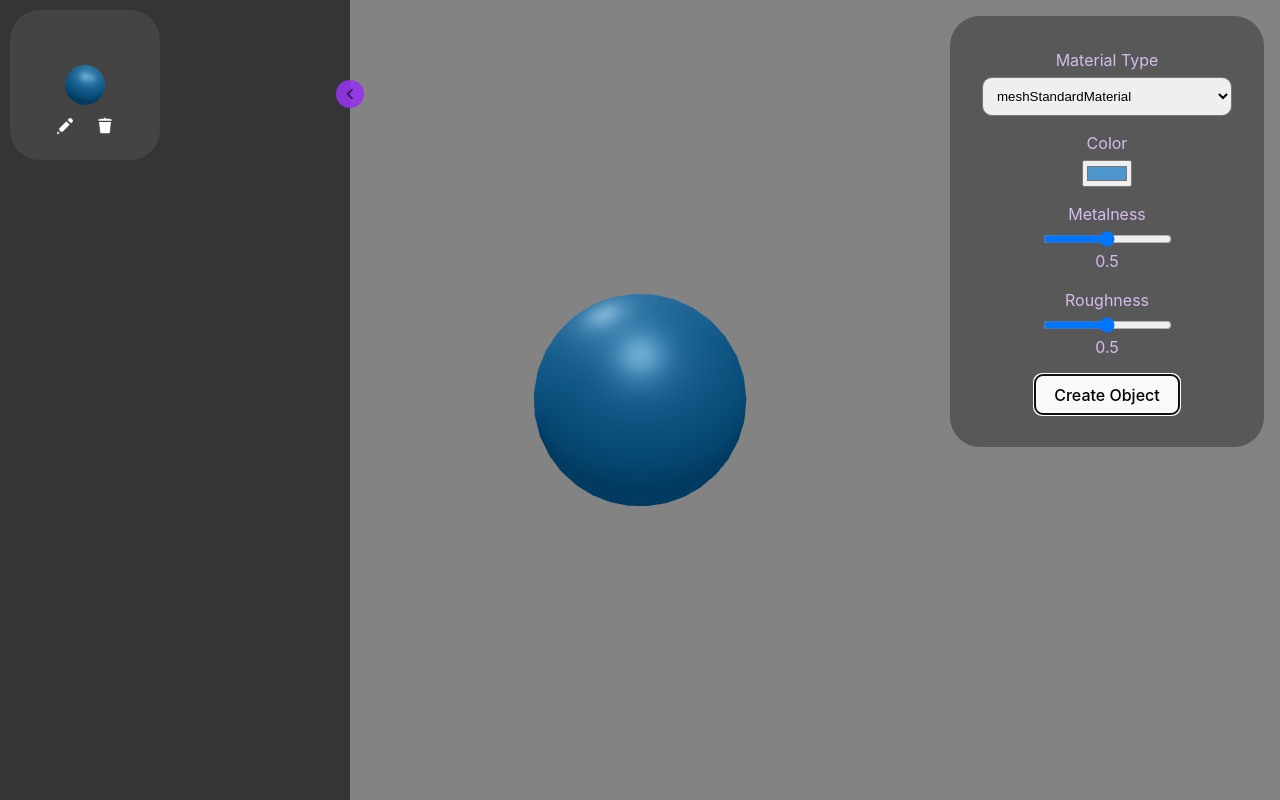
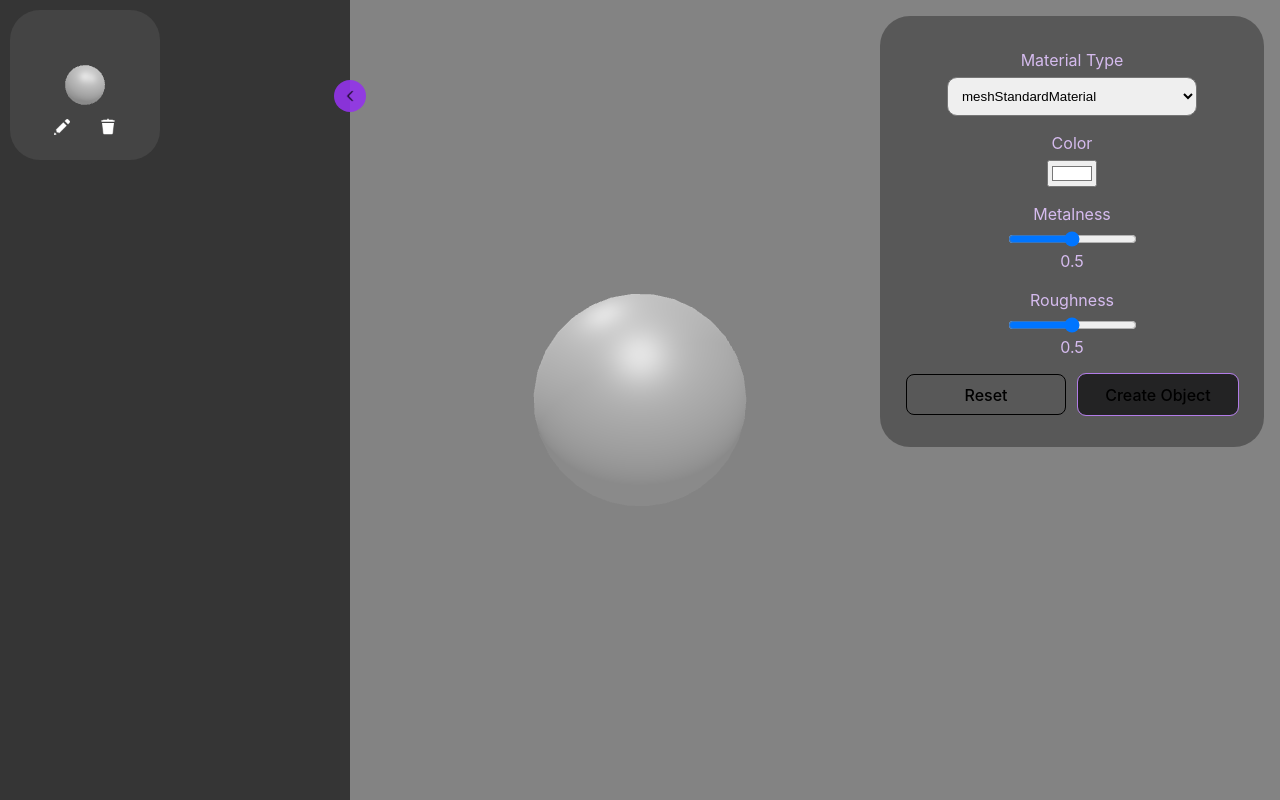
Before and after one commit to GarimaB06/MaterialPlayground, a React (Vite) app: page / in a window 1280 px wide. Both pictures are taken after a click on the button "Create Object". Built offline with nearby package versions, Linux system fonts and the light colour scheme.

Commit message:
update styling and improve user interactions

```diff
--- a/src/App.css
+++ /dev/null
@@ -1,177 +0,0 @@
-/* Desktop Styles */
-
-body {
-}
-
-.side-button {
-	border-radius: 0px;
-	position: absolute;
-	top: 0;
-	right: 0;
-	width: 5px;
-	height: 100vh;
-	cursor: ew-resize;
-	border: none;
-	background-color: transparent;
-	z-index: 2;
-}
-.side-button:hover {
-	border-right: 1.5px #9333eae6 solid;
-	border-radius: 0px;
-}
-
-.side-button:active {
-	border-right: 1.5px #9333eae6 solid;
-}
-.side-button:focus {
-	outline: none;
-}
-
-.arrow-button {
-	position: absolute;
-	top: 10%;
-	right: 0;
-	padding: 8px;
-	max-width: 12px;
-	max-height: 12px;
-	background-color: #9333eae6;
-	border-radius: 50%;
-	cursor: pointer;
-	transform: translate(+50%);
-	z-index: 4;
-}
-.arrow-button:hover {
-	background-color: #bc80f8e6;
-}
-.resizing .side-bar,
-.resizing .material-preview {
-	transition: none;
-}
-.side-bar {
-	height: 100vh;
-	/* overflow: auto; */
-	position: absolute;
-	background-color: #353535;
-	transition: width 0.3s;
-	z-index: 4;
-}
-.sidebar-icon-list {
-	max-height: 100vh;
-	overflow: auto;
-	display: flex;
-	flex-wrap: wrap;
-	align-items: start;
-	justify-content: start;
-}
-
-.object-icon {
-	position: relative;
-	display: flex;
-	flex-direction: column;
-	align-items: center;
-	background-color: #444;
-	border-radius: 30px;
-	width: 150px;
-	height: 150px;
-	margin: 10px;
-}
-/* .object-icon:hover .action-icon,
-.object-icon.highlighted .action-icon {
-	visibility: visible;
-} */
-
-.object-icon.highlighted {
-	box-shadow: #bc80f8e6 0px 0px 0px 1px;
-}
-
-.action-icons {
-	position: absolute;
-	bottom: 0;
-	display: flex;
-	justify-content: center;
-	padding: 10px;
-}
-
-.action-icon {
-	/* visibility: hidden; */
-	background: none;
-	border: none;
-	cursor: pointer;
-	margin: 0;
-	padding: 0;
-	margin: 10px;
-}
-
-.action-icon img {
-	max-width: 20px;
-	max-height: 20px;
-}
-
-.material-preview {
-	display: flex;
-	background-color: #34343489;
-	color: white;
-}
-
-.canvas-container {
-	background-color: #34343429;
-	height: 100vh;
-	width: 100vw;
-	/* width: 600px; */
-}
-
-.material-form {
-	background-color: #34343489;
-	display: flex;
-	flex-direction: column;
-	align-items: center;
-	padding: 2rem;
-	border-radius: 30px;
-	position: fixed;
-	z-index: 2;
-}
-
-select {
-	width: 250px;
-	padding: 10px;
-	border-radius: 10px;
-}
-
-label {
-	margin-bottom: 15px;
-	display: flex;
-	flex-direction: column;
-	justify-content: center;
-	align-items: center;
-	color: #e3c7ffe6;
-}
-label select,
-label input {
-	margin-top: 5px;
-}
-
-/* Tablet Styles max-width: 768px */
-@media only screen and (max-width: 767px) {
-}
-/* Mobile Styles max-width: 480px */
-
-@media only screen and (min-width: 880px) {
-	.material-form {
-		top: 1rem;
-		right: 1rem;
-	}
-}
-
-@media only screen and (max-width: 879px) {
-	.canvas-container {
-		margin-top: -12rem;
-	}
-	.material-form {
-		padding: 1rem;
-		bottom: 0;
-		left: 0;
-		right: 0;
-		border-radius: 0;
-		min-width: fit-content;
-	}
-}
--- a/src/App.tsx
+++ b/src/App.tsx
@@ -1,10 +1,11 @@
 import { useEffect, useState } from "react";
-import SideBar from "./components/SideBar";
 import MaterialPreview from "./components/MaterialPreview";
 import useInitialWidth from "./utils/useInitialWidth";
-import "./App.css";
+import SideBar from "./components/SideBar";
+import "./App.scss";
+import { ObjectType } from "./types";
 
-const App = () => {
+const App: React.FC = () => {
 	const initialWidth = useInitialWidth();
 	const [isResizing, setIsResizing] = useState<boolean>(false);
 	const [sideBarWidth, setSidebarWidth] = useState<number>(initialWidth);
@@ -14,7 +15,9 @@ const App = () => {
 		return storedObjectList ? JSON.parse(storedObjectList) : [];
 	};
 
-	const [objectList, setObjectList] = useState<any[]>(getPersistedObjectList);
+	const [objectList, setObjectList] = useState<ObjectType[]>(
+		getPersistedObjectList
+	);
 	const [currentSelectionId, setCurrentSelectionId] = useState<string | null>(
 		null
 	);
@@ -35,8 +38,7 @@ const App = () => {
 			 * causes a lag when grabbingsidebar edge and resizing)
 			 *
 			 */
-			className={isResizing ? "resizing" : ""}
-			style={{ display: "flex" }}
+			className={`app${isResizing ? " resizing" : ""}`}
 		>
 			<SideBar
 				initialWidth={initialWidth}
--- a/src/components/MaterialEditor.tsx
+++ b/src/components/MaterialEditor.tsx
@@ -1,10 +1,15 @@
 import { useEffect } from "react";
 import { MaterialEditorProps } from "../types";
-import { MATERIAL_STRINGS, DEFAULT_MATERIAL_CONFIG } from "../utils/constants";
+import {
+	MATERIAL_STRINGS,
+	DEFAULT_MATERIAL_CONFIG,
+	BASIC_MATERIAL_TYPES,
+} from "../utils/constants";
 
 const MaterialEditor: React.FC<MaterialEditorProps> = ({
 	onMaterialChange,
 	materialOptions,
+	objectList,
 	setObjectList,
 	currentSelectionId,
 	setMaterialOptions,
@@ -27,24 +32,20 @@ const MaterialEditor: React.FC<MaterialEditorProps> = ({
 			materialId: uniqueKey,
 			materialOptions,
 		};
-		setObjectList((prevObjectList: any) => [...prevObjectList, newObject]);
+		setObjectList([...objectList, newObject]);
 		resetOptions();
 	};
 
 	const updateObject = () => {
-		setObjectList((prevObjectList: any) => {
-			const newList = [...prevObjectList];
-			const objectToBeUpdatedIndex = newList.findIndex(
+		const newList = [...objectList];
+		const updateIndex = newList.findIndex(
 			(obj) => obj.materialId === currentSelectionId
 		);
-			newList.splice(objectToBeUpdatedIndex, 1, {
+		newList.splice(updateIndex, 1, {
 			materialId: currentSelectionId,
 			materialOptions,
 		});
-
-			return newList;
-		});
-
+		setObjectList(newList);
 		resetOptions();
 	};
 
@@ -54,6 +55,10 @@ const MaterialEditor: React.FC<MaterialEditorProps> = ({
 	) => {
 		onMaterialChange?.({ ...materialOptions, [key]: event.target.value });
 	};
+
+	const isBasicMaterialType = BASIC_MATERIAL_TYPES.includes(
+		materialOptions.materialType
+	);
 
 	return (
 		<form className="material-form">
@@ -84,6 +89,7 @@ const MaterialEditor: React.FC<MaterialEditorProps> = ({
 				<label>
 					Metalness
 					<input
+						disabled={isBasicMaterialType}
 						type="range"
 						min={0}
 						max={1}
@@ -98,6 +104,7 @@ const MaterialEditor: React.FC<MaterialEditorProps> = ({
 				<label>
 					Roughness
 					<input
+						disabled={isBasicMaterialType}
 						type="range"
 						min={0}
 						max={1}
@@ -108,13 +115,19 @@ const MaterialEditor: React.FC<MaterialEditorProps> = ({
 					{materialOptions.roughness}
 				</label>
 			</div>
+			<div className="form-buttons">
+				<button type="button" onClick={resetOptions} className="secondary">
+					{currentSelectionId ? "Cancel Edit" : "Reset"}
+				</button>
 				<button
+					className="primary"
 					aria-label={currentSelectionId ? "Update Object" : "Create Object"}
 					type="button"
 					onClick={currentSelectionId ? updateObject : createObject}
 				>
 					{currentSelectionId ? "Update Object" : "Create Object"}
 				</button>
+			</div>
 		</form>
 	);
 };
--- a/src/components/MaterialPreview.tsx
+++ b/src/components/MaterialPreview.tsx
@@ -32,15 +32,7 @@ const MaterialPreview: React.FC<MaterialPreviewProps> = ({
 	};
 
 	return (
-		<div
-			className="material-preview"
-			style={{
-				width: "100vw",
-				display: "flex",
-				flexDirection: "row",
-				height: "100vh",
-			}}
-		>
+		<div className="material-preview">
 			<MaterialEditor
 				onMaterialChange={handleMaterialChange}
 				materialOptions={materialOptions}
--- a/src/components/ObjectIcon.tsx
+++ b/src/components/ObjectIcon.tsx
@@ -32,17 +32,17 @@ const ObjectIcon: React.FC<ObjectIconProps> = ({
 				<directionalLight color="white" position={[0, 5, 5]} />
 				<RotatingSphere {...materialOptions} />
 			</Canvas>
-			<div className="action-icons">
+			<div className="action-buttons">
 				<button
 					aria-label={`edit material with material ID: ${materialId}`}
-					className="action-icon"
+					className="action-button primary"
 					onClick={updateCurrentSelectionId}
 				>
 					<img src={edit} alt="edit" />
 				</button>
 				<button
 					aria-label={`delete material with material ID: ${materialId}`}
-					className="action-icon"
+					className="action-button primary"
 					onClick={() => deleteObject(index)}
 				>
 					<img src={trash} alt="trash" />
--- a/src/components/RotatingSphere.tsx
+++ b/src/components/RotatingSphere.tsx
@@ -44,7 +44,6 @@ const RotatingSphere: React.FC<MaterialProps> = ({
 		<mesh ref={sphereRef}>
 			<ambientLight intensity={1} />
 			<directionalLight intensity={0.5} position={[5, 5, 5]} />
-			{/* <boxGeometry args={[2, 2, 2]} /> */}
 			<sphereGeometry args={[1, 32, 32]} />
 			{renderMaterial()}
 		</mesh>
--- a/src/components/SideBar.tsx
+++ b/src/components/SideBar.tsx
@@ -53,6 +53,18 @@ const SideBar: React.FC<SideBarProps> = ({
 		};
 	}, [isResizing]);
 
+	/**
+	 * If the sidebar is collapsed, this effect will expand the sidebar
+	 * after an object has been created to provide feedback to the user,
+	 * that the new material has been added to the sidebar.
+	 */
+	useEffect(() => {
+		if (collapsed) {
+			setCollapsed(false);
+			setSidebarWidth(initialWidth);
+		}
+	}, [objectList.length]);
+
 	const handleToggleCollapse = () => {
 		setSidebarWidth(collapsed ? initialWidth : minWidth);
 		setCollapsed(!collapsed);
@@ -97,12 +109,9 @@ const SideBar: React.FC<SideBarProps> = ({
 				width: `${sideBarWidth}px`,
 			}}
 		>
-			<img
-				onMouseDown={handleToggleCollapse}
-				src={getArrowIcon()}
-				alt="Icon"
-				className="arrow-button"
-			/>
+			<button className="arrow-button" onClick={handleToggleCollapse}>
+				<img src={getArrowIcon()} alt="Icon" className="arrow-icon" />
+			</button>
 			<button onMouseDown={handleMouseDown} className="side-button" />
 			<div className="sidebar-icon-list">{renderList()}</div>
 		</div>
--- a/src/components/ThreeDObject.tsx
+++ b/src/components/ThreeDObject.tsx
@@ -4,7 +4,7 @@ import { ThreeDObjectProps } from "../types";
 
 const ThreeDObject: React.FC<ThreeDObjectProps> = ({ materialOptions }) => {
 	return (
-		<div className="canvas-container" style={{ width: "100vw" }}>
+		<div className="canvas-container">
 			<Canvas>
 				<ambientLight intensity={0.3} />
 				<directionalLight color="white" position={[0, 5, 5]} />
--- a/src/utils/constants.ts
+++ b/src/utils/constants.ts
@@ -7,7 +7,7 @@ export const MATERIAL_STRINGS: string[] = [
 ];
 
 export const DEFAULT_MATERIAL_CONFIG: MaterialProps = {
-	color: "#4C95CD",
+	color: "#FFFFFF",
 	metalness: 0.5,
 	roughness: 0.5,
 	materialType: "meshStandardMaterial",
@@ -21,3 +21,8 @@ export const INITIAL_SIDEBAR_WIDTH_MAP = {
 };
 
 export const COLLAPSE_THRESHOLD_WIDTH = 175;
+
+export const BASIC_MATERIAL_TYPES: string[] = [
+	"meshBasicMaterial",
+	"meshToonMaterial",
+];
```
Also changed, not shown: src/types.ts (+15 -23 lines). Lines whose indentation alone changed are shown as unchanged.
